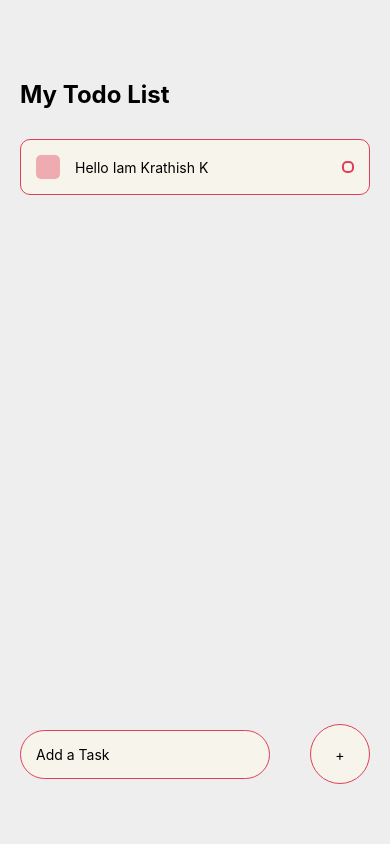
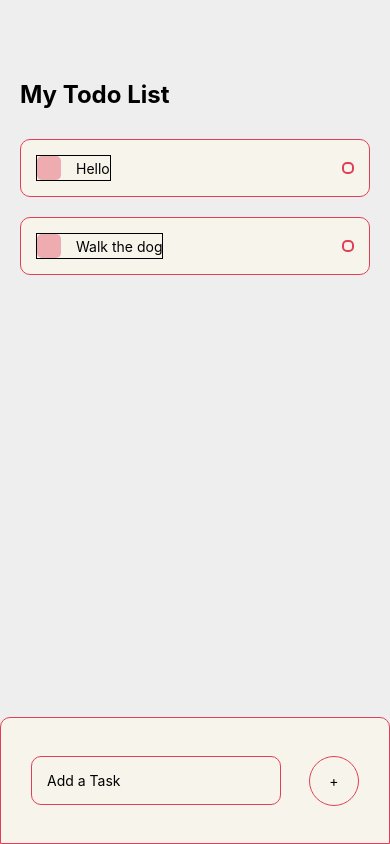
Before and after one commit to Krathish-sk/AddToDo-App, a React Native app: screen / in a window 390 px wide. Built offline with nearby package versions, Linux system fonts and the light colour scheme.

Commit message:
Completed with adding Task

```diff
--- a/App.js
+++ b/App.js
@@ -1,39 +1,60 @@
 import { StatusBar } from "expo-status-bar";
+import { useState } from "react";
 import {
   View,
   Text,
   StyleSheet,
-  KeyboardAvoidingView,
-  TextInput,
-  Platform,
+  FlatList,
+  Keyboard,
   TouchableOpacity,
+  SafeAreaView,
+  ScrollView,
 } from "react-native";
 import { colors } from "./assets/colors";
 import AddTask from "./components/AddTask";
 import Task from "./components/Task";
 
 export default function App() {
+  const [allTask, setAllTask] = useState(["Hello", "Walk the dog"]);
+
+  function handleAddTask(task) {
+    Keyboard.dismiss();
+    setAllTask([task, ...allTask]);
+  }
+
+  function handleDeleteTask(index) {
+    let itemCopy = [...allTask];
+    itemCopy.splice(index, 1);
+    setAllTask(itemCopy);
+  }
+
   return (
-    <View style={styles.container}>
+    <SafeAreaView style={styles.container}>
+      <ScrollView>
         <StatusBar style="dark" />
-
         {/* Display Todo field */}
         <View style={styles.tasksWrapper}>
           <Text style={styles.sectionTitle}>My Todo List</Text>
           <View style={styles.items}>
-          <Task text={"Hello Iam Krathish K"} />
+            {allTask.map((task, index) => {
+              return (
+                <TouchableOpacity
+                  key={index}
+                  onPress={() => handleDeleteTask(index)}
+                >
+                  <Task text={task} />
+                </TouchableOpacity>
+              );
+            })}
           </View>
         </View>
+      </ScrollView>
 
       {/* Display User input field */}
-      {/* <KeyboardAvoidingView
-        behavior={Platform.OS === "ios" ? "padding" : "height"}
-        style={styles.writeTaskWrapper}
-      >
-        <TextInput style={styles.input} placeholder="Add a Task" />
-      </KeyboardAvoidingView> */}
-      <AddTask />
+      <View style={styles.inputWrapper}>
+        <AddTask handleAddTask={handleAddTask} />
       </View>
+    </SafeAreaView>
   );
 }
 
@@ -53,4 +74,16 @@ const styles = StyleSheet.create({
   items: {
     marginTop: 30,
   },
+  inputWrapper: {
+    position: "absolute",
+    bottom: 0,
+    width: "100%",
+    height: "15%",
+    justifyContent: "center",
+    backgroundColor: colors.secondary,
+    borderWidth: 1,
+    borderColor: colors.primary,
+    borderTopRightRadius: 10,
+    borderTopLeftRadius: 10,
+  },
 });
--- a/components/AddTask.js
+++ b/components/AddTask.js
@@ -6,17 +6,36 @@ import {
   Platform,
   StyleSheet,
   Text,
+  Alert,
 } from "react-native";
+import { useState } from "react";
 import { colors } from "../assets/colors";
 
-export default function AddTask() {
+export default function AddTask({ handleAddTask }) {
+  const [task, setTask] = useState("");
+
+  function handleSubmitTask() {
+    if (task === "") {
+      Alert.alert("Empty Task !!", "Please add an Task before submitting.", [
+        { text: "Ok", style: "default" },
+      ]);
+      return;
+    } else handleAddTask(task);
+    setTask("");
+  }
+
   return (
     <KeyboardAvoidingView
       behavior={Platform.OS === "android" ? "height" : "padding"}
       style={styles.writeTaskWrapper}
     >
-      <TextInput placeholder="Add a Task" style={styles.input} />
-      <TouchableOpacity>
+      <TextInput
+        placeholder="Add a Task"
+        style={styles.input}
+        value={task}
+        onChangeText={(text) => setTask(text)}
+      />
+      <TouchableOpacity onPress={handleSubmitTask}>
         <View style={styles.addWrapper}>
           <Text style={styles.addText}>+</Text>
         </View>
@@ -27,25 +46,23 @@ export default function AddTask() {
 
 const styles = StyleSheet.create({
   writeTaskWrapper: {
-    position: "absolute",
-    bottom: 60,
-    width: "100%",
     flexDirection: "row",
-    justifyContent: "space-around",
+    justifyContent: "space-between",
     alignItems: "center",
+    paddingHorizontal: 30,
   },
   input: {
     paddingVertical: 15,
     width: 250,
     paddingHorizontal: 15,
     backgroundColor: colors.secondary,
-    borderRadius: 60,
+    borderRadius: 10,
     borderColor: colors.primary,
     borderWidth: 1,
   },
   addWrapper: {
-    width: 60,
-    height: 60,
+    width: 50,
+    height: 50,
     backgroundColor: colors.secondary,
     borderRadius: 60,
     justifyContent: "center",
--- a/components/Task.js
+++ b/components/Task.js
@@ -30,6 +30,8 @@ const styles = StyleSheet.create({
     flexDirection: "row",
     flexWrap: "wrap",
     alignItems: "center",
+    borderWidth: 1,
+    borderColor: "black",
   },
   square: {
     width: 24,
--- a/package.json
+++ b/package.json
@@ -12,7 +12,10 @@
     "expo": "~49.0.15",
     "expo-status-bar": "~1.6.0",
     "react": "18.2.0",
-    "react-native": "0.72.6"
+    "react-native": "0.72.6",
+    "react-native-web": "~0.19.6",
+    "react-dom": "18.2.0",
+    "@expo/webpack-config": "^19.0.0"
   },
   "devDependencies": {
     "@babel/core": "^7.20.0"
```
Also changed, not shown: 1 other file (tests, documents, lock files or other folders). Lines whose indentation alone changed are shown as unchanged.
